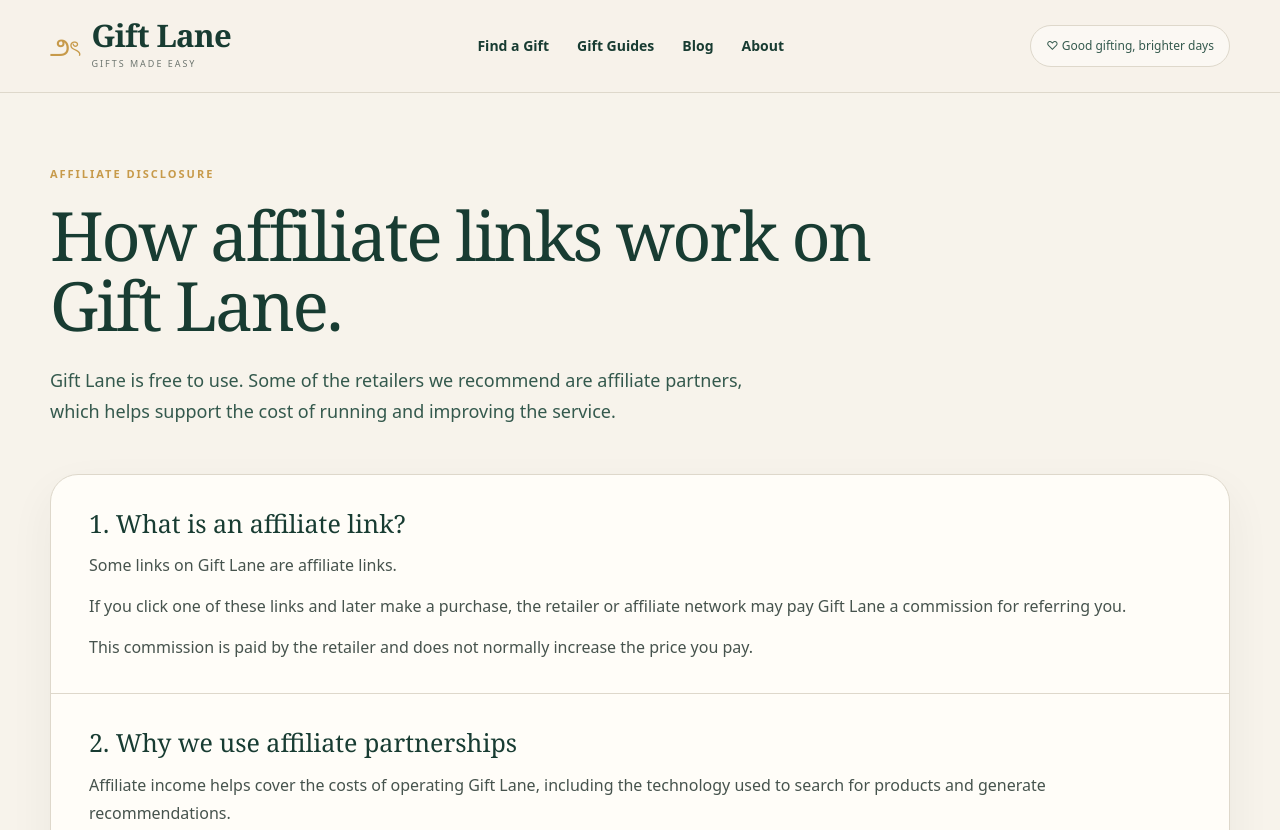
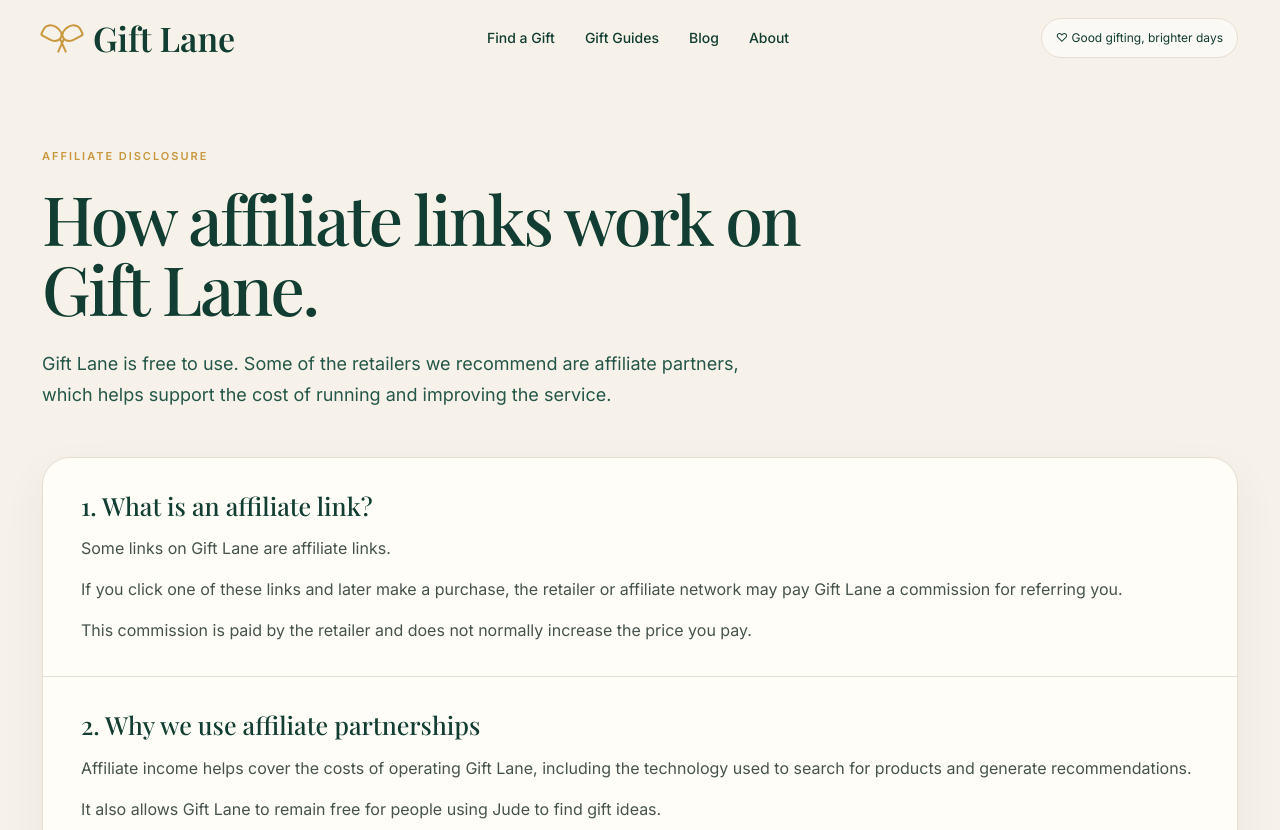
Before and after one commit to giftfairy/gift-concierge, a website: page public/affiliates.html in a window 1280 px wide. Shown: the top 830 px of the page. Drawn offline with nearby package versions, Linux system fonts and the light colour scheme.

Commit message:
Update affiliates.html

```diff
--- a/public/affiliates.html
+++ b/public/affiliates.html
@@ -20,16 +20,27 @@
     gtag('config', 'G-D78BMLRNT2');
   </script>
 
+  <!-- Fonts -->
+  <link rel="preconnect" href="https://fonts.googleapis.com" />
+  <link rel="preconnect" href="https://fonts.gstatic.com" crossorigin />
+  <link
+    href="https://fonts.googleapis.com/css2?family=Caveat:wght@500;600&family=Inter:wght@300;400;500;600&family=Playfair+Display:wght@500;600&display=swap"
+    rel="stylesheet"
+  />
+
   <style>
     :root {
-      --cream: #f7f3eb;
+      --cream: #f7f2e9;
       --cream-light: #fffdf8;
-      --green: #183c32;
-      --green-soft: #34594d;
-      --gold: #c79a4a;
+      --green: #123d32;
+      --green-soft: #245649;
+      --gold: #c9973e;
+      --gold-light: #e4c98d;
+      --gold-deep: #b47f27;
       --text: #24332e;
-      --muted: #6d756f;
-      --border: #ded8cb;
+      --muted: #77766f;
+      --border: #e6ded2;
+      --line: #e6ded2;
     }
 
     * {
@@ -45,6 +56,7 @@
       background: var(--cream);
       color: var(--text);
       font-family:
+        "Inter",
         system-ui,
         -apple-system,
         BlinkMacSystemFont,
@@ -58,83 +70,112 @@
     }
 
     .shell {
-      width: min(1180px, calc(100% - 40px));
+      width: 100%;
+      max-width: 1440px;
       margin: 0 auto;
+      padding: 0 42px;
     }
 
     header {
-      border-bottom: 1px solid var(--border);
-      background: rgba(247, 243, 235, 0.96);
-    }
-
-    .header-inner {
-      min-height: 92px;
+      min-height: 76px;
       display: flex;
       align-items: center;
       justify-content: space-between;
-      gap: 30px;
+      gap: 24px;
     }
 
     .brand {
-      text-decoration: none;
-      color: var(--green);
       display: flex;
       align-items: center;
       gap: 11px;
+      color: var(--green);
+      white-space: nowrap;
+      text-decoration: none;
     }
 
-    .brand-icon {
-      color: var(--gold);
-      font-size: 26px;
+    .brand-name {
+      font-family:
+        "Playfair Display",
+        Georgia,
+        serif;
+      font-size: 34px;
+      font-weight: 600;
       line-height: 1;
     }
 
-    .brand-text {
-      display: flex;
-      flex-direction: column;
+    /* Bow logo */
+    .bow {
+      width: 40px;
+      height: 30px;
+      position: relative;
+      display: inline-block;
+      flex: 0 0 auto;
     }
 
-    .brand-name {
-      font-family: Georgia, "Times New Roman", serif;
-      font-size: 31px;
-      line-height: 1;
-      font-weight: 600;
-      letter-spacing: -0.02em;
+    .bow-left,
+    .bow-right {
+      position: absolute;
+      top: 2px;
+      width: 21px;
+      height: 16px;
+      border: 2px solid var(--gold);
+      border-radius: 60% 60% 55% 20%;
     }
 
-    .brand-tagline {
-      margin-top: 6px;
-      font-size: 9px;
-      letter-spacing: 0.22em;
-      text-transform: uppercase;
-      color: var(--muted);
+    .bow-left {
+      left: 0;
+      transform: rotate(28deg);
     }
 
-    nav {
+    .bow-right {
+      right: 0;
+      transform: scaleX(-1) rotate(28deg);
+    }
+
+    .bow-tail-left,
+    .bow-tail-right {
+      position: absolute;
+      top: 15px;
+      width: 2px;
+      height: 15px;
+      background: var(--gold);
+    }
+
+    .bow-tail-left {
+      left: 18px;
+      transform: rotate(24deg);
+    }
+
+    .bow-tail-right {
+      right: 18px;
+      transform: rotate(-24deg);
+    }
+
+    .top-nav {
       display: flex;
       align-items: center;
-      gap: 28px;
+      gap: 30px;
+      color: var(--green);
+      font-size: 14px;
+      font-weight: 500;
     }
 
-    nav a {
+    .top-nav a {
       text-decoration: none;
-      color: var(--green);
-      font-size: 14px;
-      font-weight: 600;
     }
 
-    nav a:hover {
-      color: var(--gold);
+    .top-nav a:hover {
+      color: var(--gold-deep);
     }
 
-    .tag {
-      border: 1px solid var(--border);
+    .header-note {
+      padding: 9px 14px;
+      border: 1px solid var(--line);
       border-radius: 999px;
-      padding: 10px 15px;
+      background: rgba(255, 255, 255, 0.55);
+      color: var(--green);
       font-size: 12px;
-      color: var(--green-soft);
       white-space: nowrap;
-      background: rgba(255,255,255,0.42);
     }
 
     main {
@@ -151,7 +192,11 @@
     }
 
     h1 {
-      font-family: Georgia, "Times New Roman", serif;
+      font-family:
+        "Playfair Display",
+        Georgia,
+        "Times New Roman",
+        serif;
       color: var(--green);
       font-size: clamp(42px, 6vw, 68px);
       line-height: 1.03;
@@ -174,7 +219,7 @@
       border: 1px solid var(--border);
       border-radius: 28px;
       overflow: hidden;
-      box-shadow: 0 18px 45px rgba(48,55,47,0.06);
+      box-shadow: 0 18px 45px rgba(48, 55, 47, 0.06);
     }
 
     .policy-section {
@@ -186,7 +231,11 @@
     }
 
     h2 {
-      font-family: Georgia, "Times New Roman", serif;
+      font-family:
+        "Playfair Display",
+        Georgia,
+        "Times New Roman",
+        serif;
       color: var(--green);
       font-size: 25px;
       line-height: 1.3;
@@ -247,22 +296,25 @@
       text-decoration: underline;
     }
 
-    @media (max-width: 820px) {
-      .header-inner {
-        min-height: auto;
-        padding: 18px 0;
+    @media (max-width: 980px) {
+      .shell {
+        padding: 0 20px;
+      }
+
+      header {
+        height: auto;
+        padding: 18px 0 12px;
         flex-wrap: wrap;
       }
 
-      nav {
+      .top-nav {
         order: 3;
         width: 100%;
+        justify-content: center;
         gap: 20px;
-        overflow-x: auto;
-        padding-bottom: 3px;
       }
 
-      .tag {
+      .header-note {
         display: none;
       }
 
@@ -280,22 +332,30 @@
       }
     }
 
-    @media (max-width: 520px) {
+    @media (max-width: 640px) {
       .shell {
-        width: min(100% - 28px, 1180px);
+        padding: 0 14px;
+      }
+
+      header {
+        justify-content: center;
+      }
+
+      .brand {
+        width: 100%;
+        justify-content: center;
       }
 
       .brand-name {
-        font-size: 27px;
+        font-size: 29px;
       }
 
-      nav {
+      .top-nav {
+        font-size: 13px;
         gap: 17px;
-      }
-
-      nav a {
-        font-size: 13px;
-        white-space: nowrap;
+        overflow: auto;
+        justify-content: flex-start;
+        padding: 2px 6px 5px;
       }
 
       h1 {
@@ -311,31 +371,45 @@
 
 <body>
 
-  <header>
-    <div class="shell header-inner">
+  <div class="shell">
+    <header>
 
-      <a class="brand" href="/">
-        <span class="brand-icon" aria-hidden="true">౨ৎ</span>
+      <a
+        class="brand"
+        href="/"
+        aria-label="Gift Lane home"
+      >
+        <span
+          class="bow"
+          aria-hidden="true"
+        >
+          <span class="bow-left"></span>
+          <span class="bow-right"></span>
+          <span class="bow-tail-left"></span>
+          <span class="bow-tail-right"></span>
+        </span>
 
-        <span class="brand-text">
-          <span class="brand-name">Gift Lane</span>
-          <span class="brand-tagline">Gifts made easy</span>
+        <span class="brand-name">
+          Gift Lane
         </span>
       </a>
 
-      <nav aria-label="Main navigation">
+      <nav
+        class="top-nav"
+        aria-label="Main navigation"
+      >
         <a href="/#gift-finder">Find a Gift</a>
         <a href="/blog.html">Gift Guides</a>
         <a href="/blog.html">Blog</a>
         <a href="/about.html">About</a>
       </nav>
 
-      <div class="tag">
+      <div class="header-note">
         ♡ Good gifting, brighter days
       </div>
 
-    </div>
-  </header>
+    </header>
+  </div>
 
   <main>
     <div class="shell">
```
